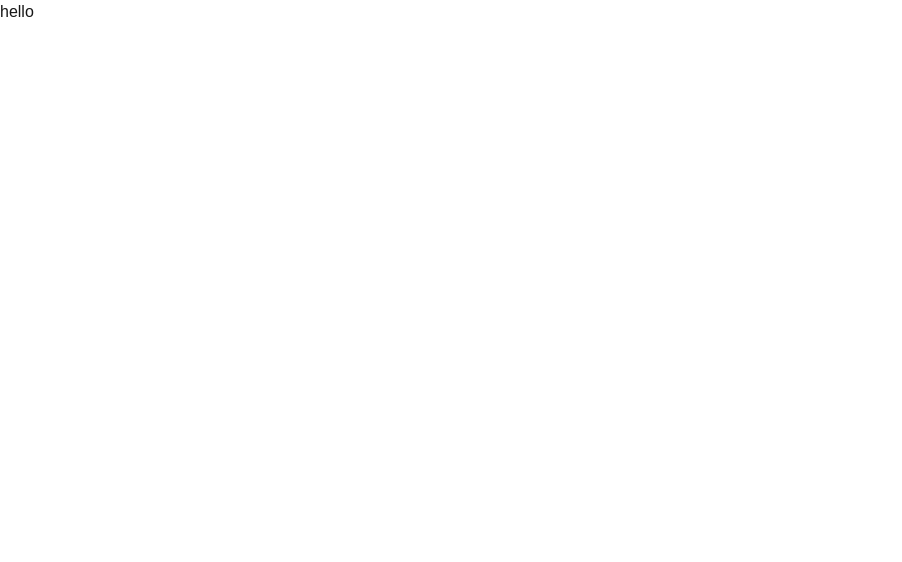
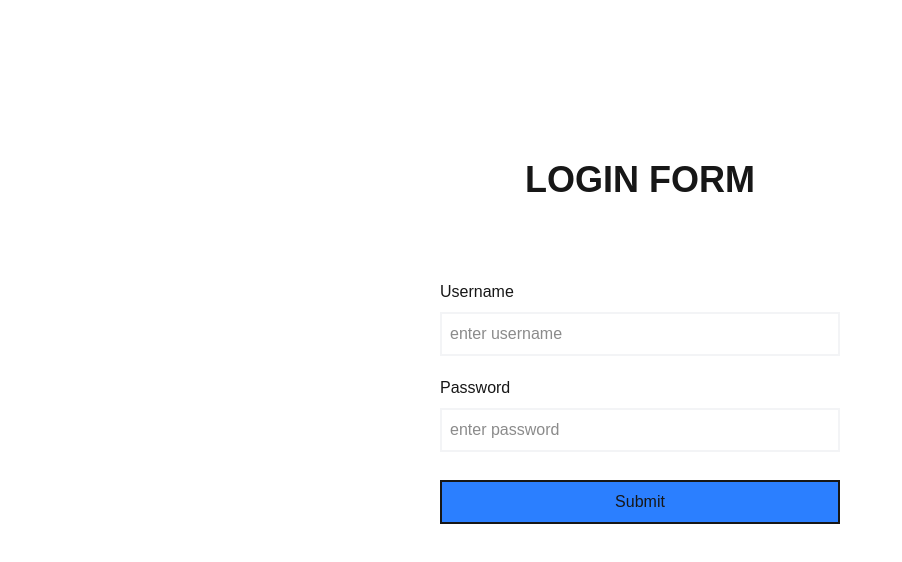
Before and after one commit to shreyaakalra/Backend-Practice, a Next.js app in the folder personal-blog/: page /login in a window 1280 px wide. Shown: the top 562 px of the page, without its empty margins (0-902 px from the left). Built offline with nearby package versions, Linux system fonts and the light colour scheme.

Commit message:
login logic

```diff
--- a/personal-blog/app/(admin)/login/page.tsx
+++ b/personal-blog/app/(admin)/login/page.tsx
@@ -1,9 +1,65 @@
 // Form to enter password -> sets Cookie
+"use client"
 
-export default function loginForm(){
+import logIn from "@/lib/auth";
+import { useRouter } from "next/navigation";
+import { useState } from "react";
+
+export default function LoginForm(){
+
+    const [username, setUsername] = useState("")
+    const [password, setPassword] = useState("")
+    const [error, setError] = useState("");
+    const router = useRouter();
+
+    async function submitPassword(e: React.FormEvent){
+        e.preventDefault();
+        logIn(password);
+
+        const sucess = await logIn(password);
+
+        if(sucess){
+            router.push('/dashboard');
+        } else {
+            setError("Incorrect password. Nice try, hacker.");
+        }
+    }
+
     return(
-        <form>
-            hello
+        <form onSubmit={submitPassword} className="flex flex-col justify-center items-center">
+            <h1 className="mt-40 text-4xl font-bold">LOGIN FORM</h1>
+
+            {error && <div className="text-red-500 font-bold mt-4">{error}</div>}
+
+            <div className="mb-5">
+                <h1 className="mt-20 mb-2">Username</h1>
+                <input
+                    type="text-2xl"
+                    className="border border-2 border-gray-100 w-100 p-2"
+                    placeholder="enter username"
+                    value={username}
+                    onChange={(e) => setUsername(e.target.value)}
+                    />
+            </div>
+
+            <div className="mb-5">
+                <h1 className="mb-2">Password</h1>
+                <input
+                    type="text"
+                    className="border border-2 border-gray-100 w-100 p-2"
+                    placeholder="enter password"
+                    value={password}
+                    onChange={(e) => setPassword(e.target.value)}
+                />
+            </div>
+            <button
+                type="submit"
+                className="border-2 bg-blue-500 w-100 p-2 mt-2"
+            >
+                Submit
+            </button>
+
+
         </form>
     );
 }
--- a/personal-blog/lib/auth.ts
+++ b/personal-blog/lib/auth.ts
@@ -0,0 +1,18 @@
+"use server"
+
+import { cookies } from "next/headers";
+
+export default async function logIn(password: string){
+    const SECRET_KEY = "batman123";
+
+    if(password === SECRET_KEY){
+        const cookieStore = await cookies();
+
+        cookieStore.set("admin-session", "true", {httpOnly: true, path:"/"});
+
+        return true;
+    }
+
+    return false;
+
+}
```
